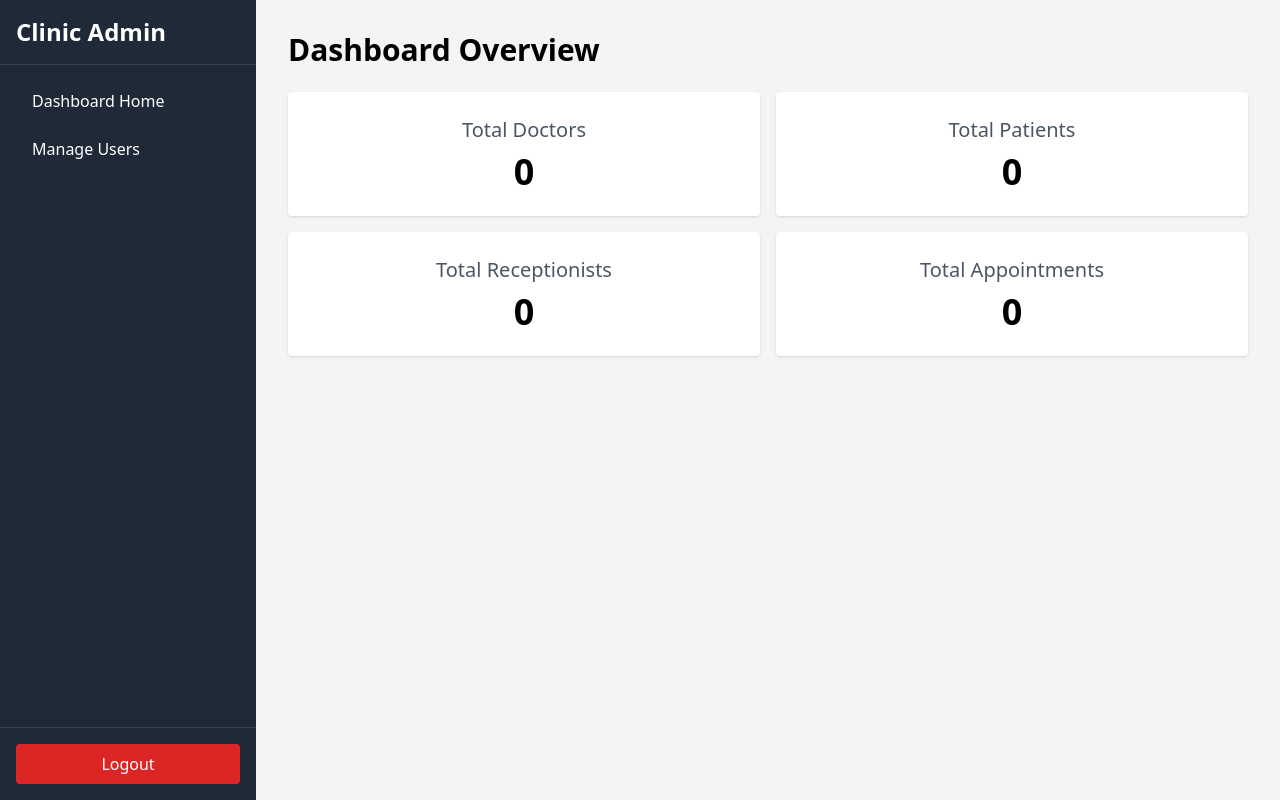
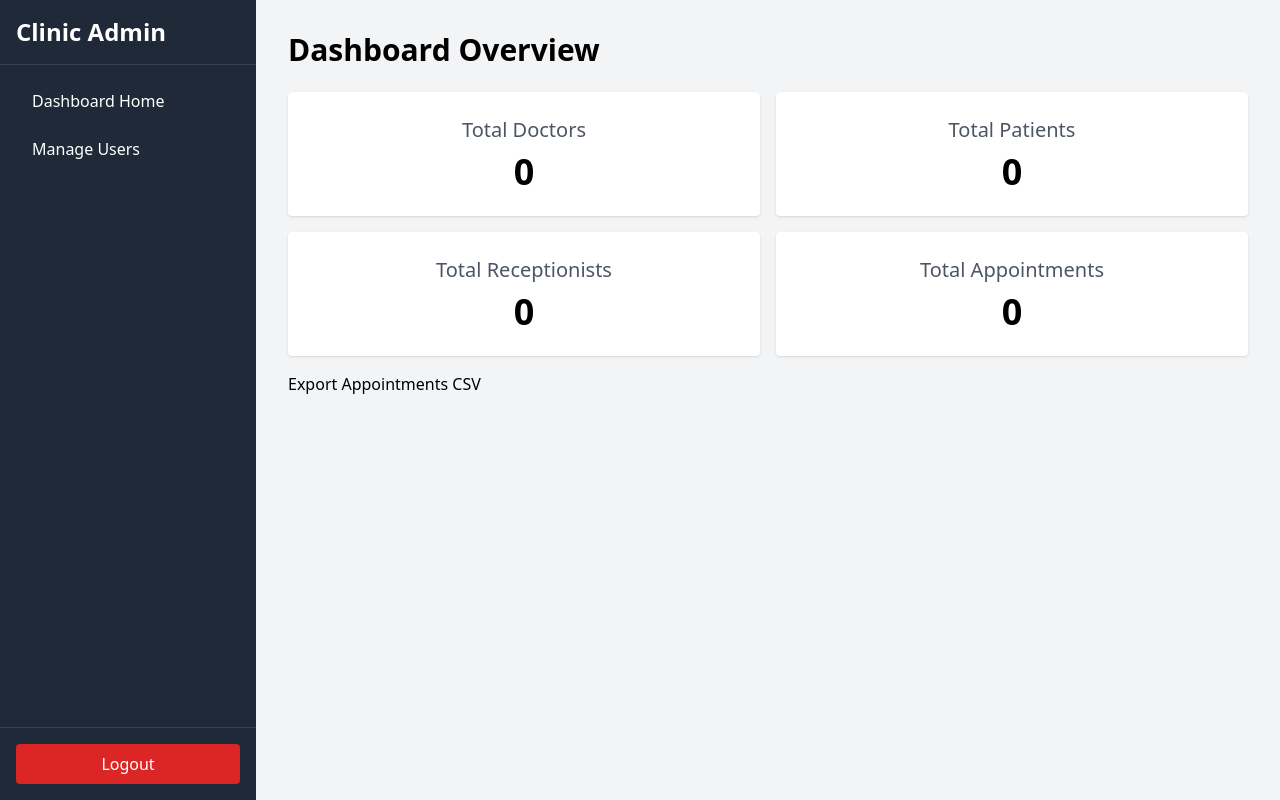
Before and after one commit to alaamagdy20211/clinic_appointment_systemm, a Django app: page /users/admin-dashboard/ in a window 1280 px wide. Run offline with Django 5.2, Linux system fonts and the light colour scheme; the visitor is signed in with stand-in values (Sample User, id 1); data comes from the database, SQL or seed files in the repository; data that the repository does not hold is empty; some libraries are stand-ins or nearby versions.

Commit message:
Admin: exporting CSV file needs to modify the data of appoitment table

```diff
--- a/users/templates/users/admin_dashboard.html
+++ b/users/templates/users/admin_dashboard.html
@@ -20,6 +20,9 @@
             <h2 class="text-xl text-gray-600">Total Appointments</h2>
             <p class="text-4xl font-bold mt-2">{{ total_appointments }}</p>
         </div>
+        <a href="{% url 'export_appointments_csv' %}">
+            Export Appointments CSV
+        </a>
 
         <!-- After adding the status in (appointments) models.py -->
         <!-- <div class="p-6 bg-white rounded shadow text-center">
--- a/users/urls.py
+++ b/users/urls.py
@@ -1,5 +1,5 @@
 from django.urls import path
-from .views import AdminUserListView, PatientProfileView, UserRegisterView, UserLoginView, UserLogoutView, AdminDashboardHomeView, CreateDoctorView, CreateReceptionistView
+from .views import AdminUserListView, PatientProfileView, UserRegisterView, UserLoginView, UserLogoutView, AdminDashboardHomeView, CreateDoctorView, CreateReceptionistView, ExportAppointmentsCSV
 
 urlpatterns = [
     path('register/', UserRegisterView.as_view(), name='register'),
@@ -10,4 +10,5 @@ urlpatterns = [
     path('admin-dashboard/users/', AdminUserListView.as_view(), name='admin_user_list'),
     path('admin-dashboard/users/create-doctor/', CreateDoctorView.as_view(), name='create_doctor'),
     path('admin-dashboard/users/create-receptionist/', CreateReceptionistView.as_view(), name='create_receptionist'),
+    path('admin/export-csv/', ExportAppointmentsCSV.as_view(), name='export_appointments_csv'),
 ]
--- a/users/views.py
+++ b/users/views.py
@@ -13,6 +13,8 @@ from django.contrib.auth.views import LoginView
 from .models import User
 from django.contrib.auth.mixins import LoginRequiredMixin
 from appointment.models import Appointment
+import csv
+from django.http import HttpResponse
 
 class UserRegisterView(CreateView):
     model = User
@@ -130,3 +132,27 @@ class PatientDashboardView(PatientRequiredMixin, TemplateView):
 
     # Later, Janna will add a get_context_data method here to fetch
     # the patient's upcoming appointments from the database.
+
+
+class ExportAppointmentsCSV(View):
+    def get(self, request, *args, **kwargs):
+        # Check if user is admin using minix (bakry)
+
+
+        # Create CSV response
+        response = HttpResponse(content_type='text/csv')
+        response['Content-Disposition'] = 'attachment; filename="appointments.csv"'
+
+        writer = csv.writer(response)
+        writer.writerow(['slot', 'Patient', 'Doctor', 'Created At'])
+
+        # Write data
+        for a in Appointment.objects.all(): # change the data with the data in models.py in appoitments
+            writer.writerow([
+                a.slot,
+                a.patient,
+                a.doctor,
+                a.created_at
+            ])
+
+        return response
```
